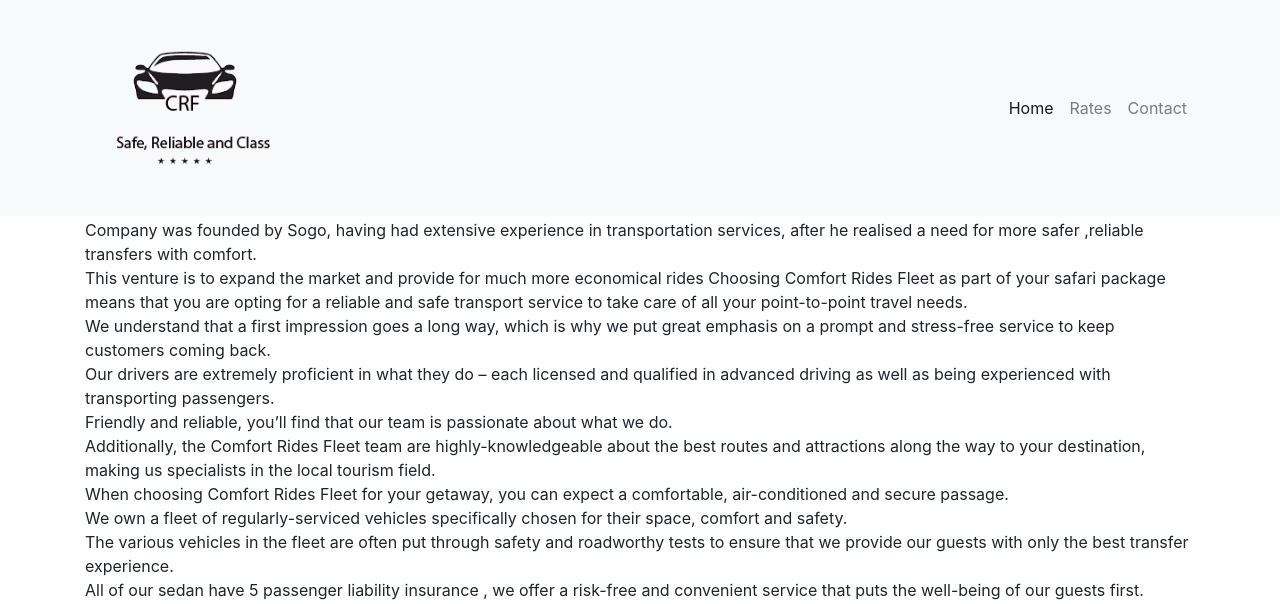
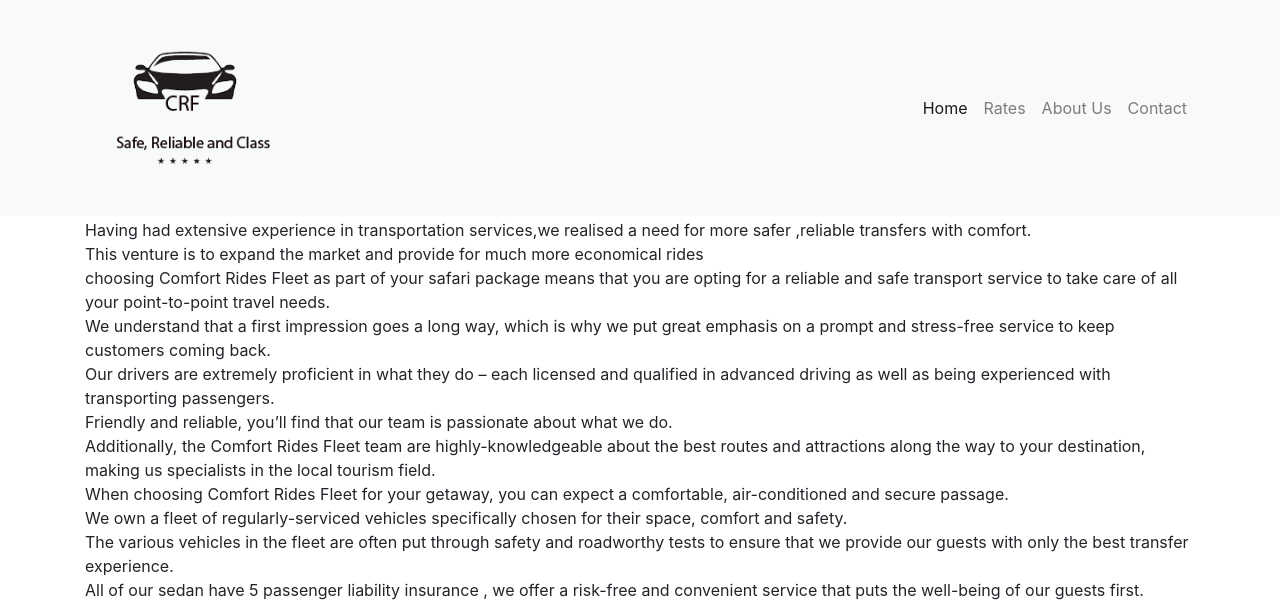
Before and after one commit to classicado/crf-static-site, a PHP site: page /about.php in a window 1280 px wide. Shown: the top 604 px of the page. Run offline with PHP 8.4, Linux system fonts and the light colour scheme; data that the repository does not hold is empty; some libraries are stand-ins or nearby versions.

Commit message:
Updated about us page

```diff
--- a/about.php
+++ b/about.php
@@ -9,7 +9,7 @@
 <?php include("includes/design-top.php");?>
 <?php include("includes/navigation.php");?>
 
-<div class="container" id="main-content">
+<div class="container text-left" id="main-content">
 	<h2>About Us</h2>
 	<p>"About Us" conten goes here.  I'll stick with teh "lorem ipsum" as well, so that the footer isn't immediately following this text.</p>
 
@@ -17,11 +17,11 @@
 		Lorem ipsum dolor sit amet, consectetur adipiscing elit, sed do eiusmod tempor incididunt ut labore et dolore magna aliqua. Ut enim ad minim veniam, quis nostrud exercitation ullamco laboris nisi ut aliquip ex ea commodo consequat. Duis aute irure dolor in reprehenderit in voluptate velit esse cillum dolore eu fugiat nulla pariatur. Excepteur sint occaecat cupidatat non proident, sunt in culpa qui officia deserunt mollit anim id est laborum.
 	</p>
 	<p>
-		Company was founded by Sogo, having had extensive experience in transportation services, after he realised a need for more safer ,reliable transfers with comfort.
+		Having had extensive experience in transportation services,we realised a need for more safer ,reliable transfers with comfort.
 		<br>
 		This venture is to expand the market and provide for much more economical rides
 
-		Choosing Comfort Rides Fleet as part of your safari package means that you are opting for a reliable and safe transport service to take care of all your point-to-point travel needs.
+		<br>choosing Comfort Rides Fleet as part of your safari package means that you are opting for a reliable and safe transport service to take care of all your point-to-point travel needs.
 		<br>We understand that a first impression goes a long way, which is why we put great emphasis on a prompt and stress-free service to keep customers coming back.
 		<br>Our drivers are extremely proficient in what they do – each licensed and qualified in advanced driving as well as being experienced with transporting passengers.
 		<br>Friendly and reliable, you’ll find that our team is passionate about what we do.
--- a/includes/navigation.php
+++ b/includes/navigation.php
@@ -14,9 +14,9 @@
 	  <li class="nav-item">
 	    <a class="nav-link <?php if ($CURRENT_PAGE == "Rates") {?>active<?php }?>" href="rates.php">Rates</a>
 	  </li>
-	<!--   <li class="nav-item">
+	   <li class="nav-item">
 	    <a class="nav-link <?php if ($CURRENT_PAGE == "About") {?>active<?php }?>" href="about.php">About Us</a>
-	  </li> -->
+	  </li>
     <!-- <li class="nav-item">
       <a class="nav-link <?php if ($CURRENT_PAGE == "terms-and-conditions") {?>active<?php }?>" href="terms-and-conditions.php">Terms and Conditions</a>
     </li>  -->
```
